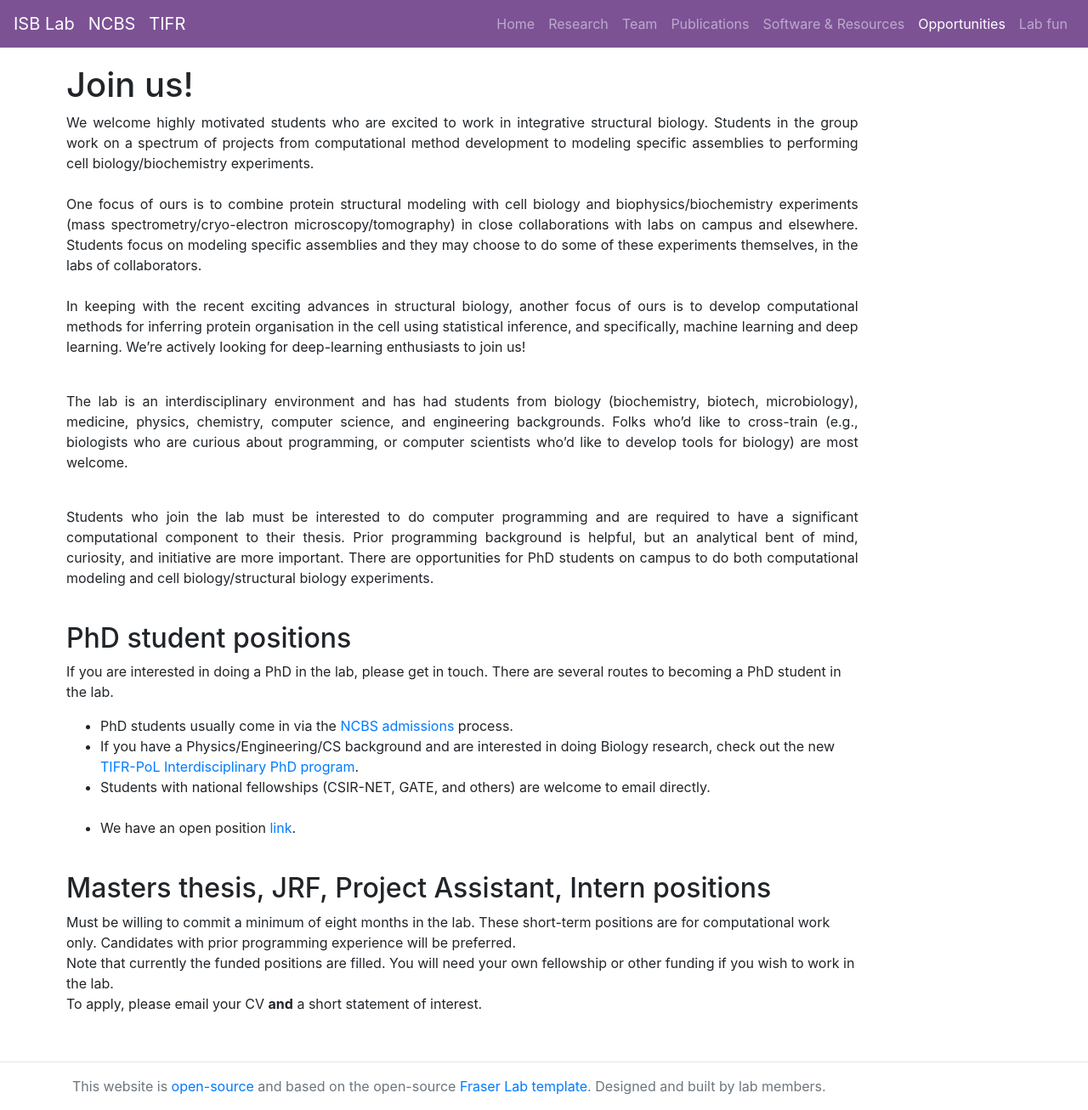
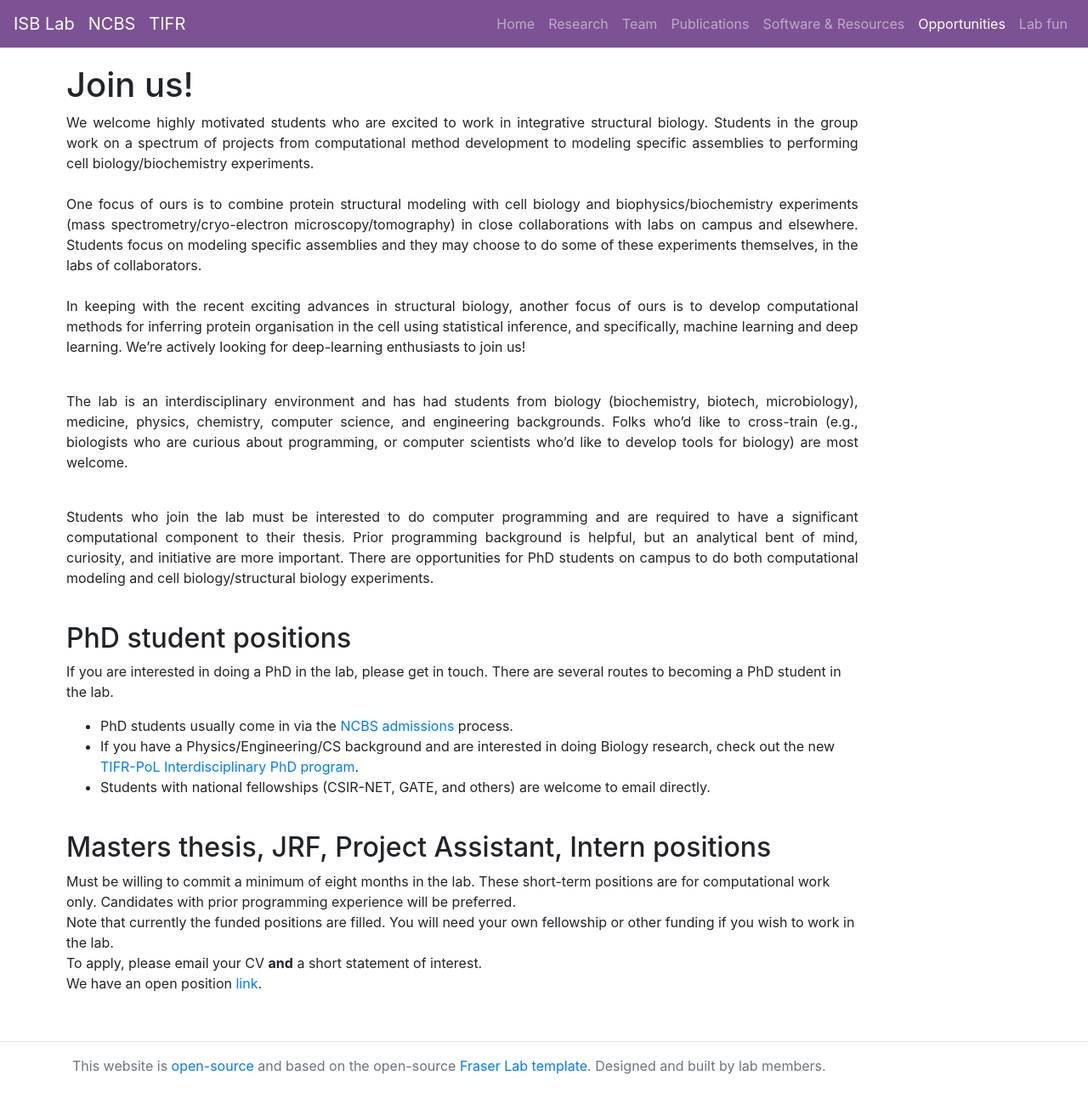
Before and after one commit to isblab/website, a Jekyll site: the page built from Opportunities/index.md, in a window 1280 px wide. Shown: the whole page at 85% size. Built offline with Jekyll 4.4.1, drawn with Linux system fonts in a browser that asks for light colours; after the commit the page ends 1282 px from its top, so only the background shows below that.

Commit message:
Add files via upload

```diff
--- a/Opportunities/index.md
+++ b/Opportunities/index.md
@@ -42,4 +42,5 @@
 Note that currently the funded positions are filled. You will need your own fellowship or other funding if you wish to work in the lab.
 <br>
 To apply, please email your CV **and** a short statement of interest.
- <br><br>
+ <br>
+We have an open position <a href='https://www.ncbs.res.in/jobportal/offline/52023/70746'>link</a>.<br><br>
```
Also changed, not shown: other parts of Opportunities/index.md (+1 -1 lines).
